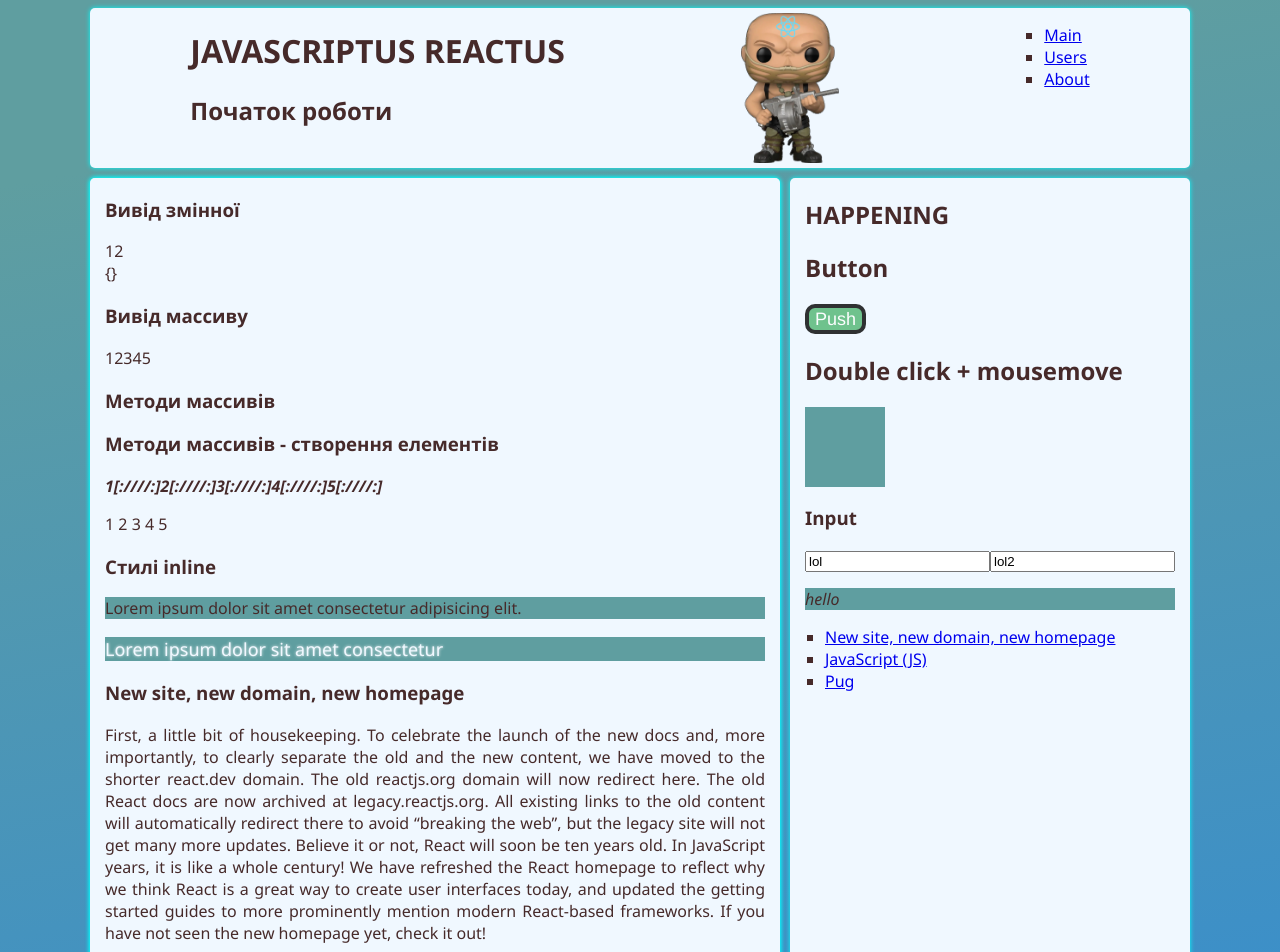
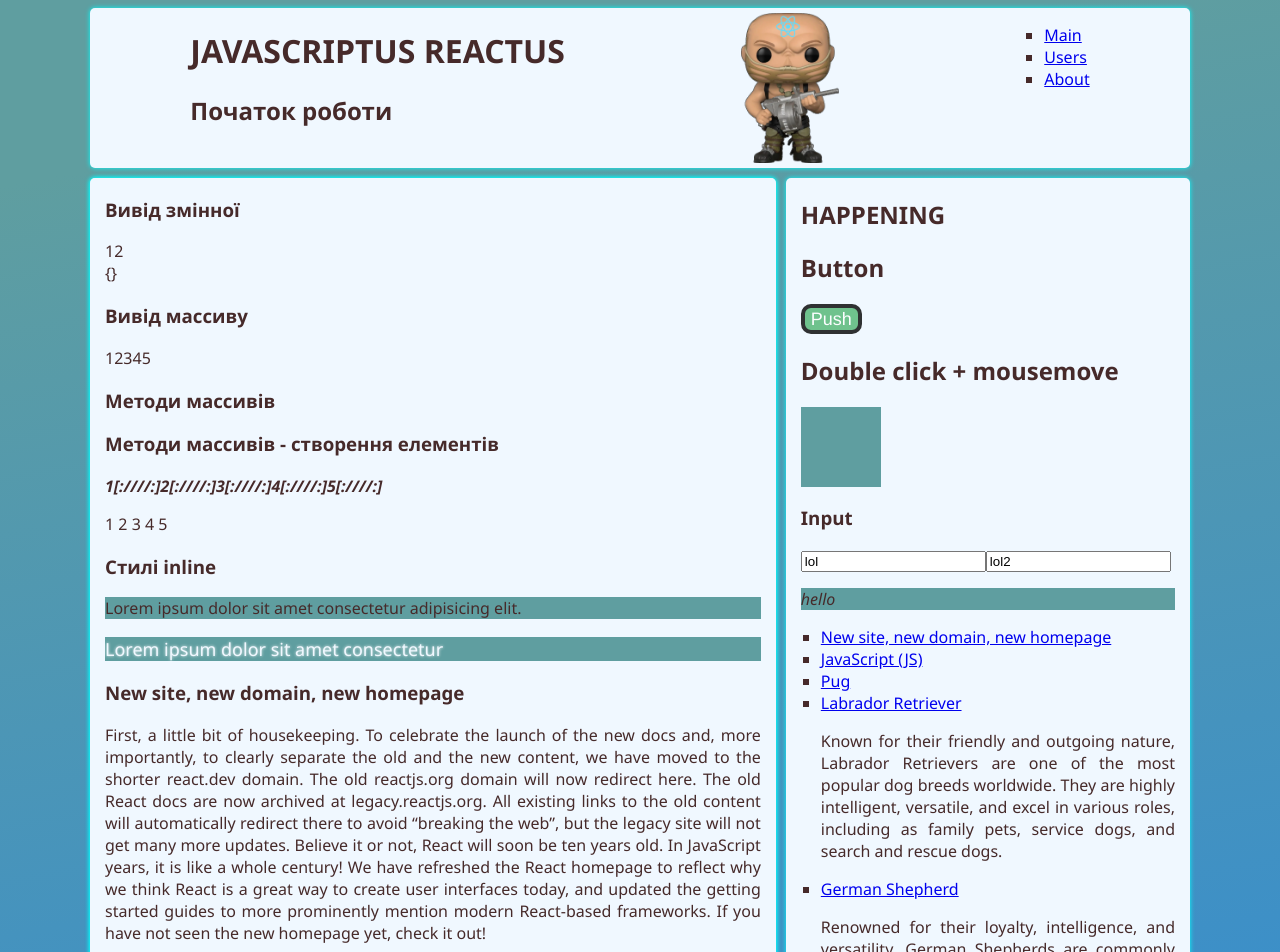
Before and after one commit to tztaras/app, a React (Create React App) app: page / in a window 1280 px wide. Shown: the top 952 px of the page. Built offline with nearby package versions, Linux system fonts and the light colour scheme.

Commit message:
dawgs 0.2

```diff
--- a/src/Sidebar/Sidebar.js
+++ b/src/Sidebar/Sidebar.js
@@ -1,9 +1,11 @@
 import './Sidebar.css';
 import links from '../data/articles.json';
+import dogs from '../data/dogs.json';
 import React from 'react';
 import { useState } from 'react';
 
 function Sidebar() {
+    console.log(dogs);
 
     // console.log(Number.MAX_SAFE_INTEGER);
 
@@ -67,6 +69,11 @@ function Sidebar() {
                         <li key={item.id}>
                             <a href={item.hlink}>{item.title}</a>
                         </li>)}
+                    {dogs.map(item =>
+                        <li key={item.id}>
+                            <a href={item.picture}>{item.title}</a>
+                            <p>{item.description}</p>
+                        </li>)}
                 </ul>
             </nav>
 
--- a/src/data/dogs.json
+++ b/src/data/dogs.json
@@ -1,34 +1,16 @@
 [
     {
+        "id":"1",
         "title":"Labrador Retriever",
         "description":"Known for their friendly and outgoing nature, Labrador Retrievers are one of the most popular dog breeds worldwide. They are highly intelligent, versatile, and excel in various roles, including as family pets, service dogs, and search and rescue dogs.",
         "picture":"https://www.dogster.com/wp-content/uploads/2024/01/Labrador-Retriever-dog-standing-on-the-lawn_Radomir-Rezny_Shutterstock.jpg"
+    },
+    {
+        "id":"2",
+        "title":"German Shepherd",
+        "description":"Renowned for their loyalty, intelligence, and versatility, German Shepherds are commonly used as police, military, and service dogs. They are highly trainable and protective, making them excellent companions and guardians.",
+        "picture":"https://images.ctfassets.net/440y9b545yd9/53KkmFPEBEsbxCzTDjrDmm/5bccce4f47e5f1c68ae1dabdd8db1293/German-Shepherd850.jpg"
     }
-//     German Shepherd:
-// Renowned for their loyalty, intelligence, and versatility, German Shepherds are commonly used as police, military, and service dogs. They are highly trainable and protective, making them excellent companions and guardians.
 
-// Golden Retriever:
-// Golden Retrievers are beloved for their gentle temperament, intelligence, and affectionate nature. They are well-suited as family pets and are often used as therapy and assistance dogs due to their calm demeanor and eagerness to please.
-
-// Bulldog:
-// Bulldogs are characterized by their muscular build, distinctive wrinkled face, and determined expression. Despite their tough appearance, they are known for their gentle disposition and are affectionate companions, particularly with children.
-
-// Poodle:
-// Poodles are renowned for their intelligence, elegance, and hypoallergenic coat. They come in three sizes—standard, miniature, and toy—and are highly trainable, making them excel in various dog sports and as family pets.
-
-// Beagle:
-// Beagles are known for their keen sense of smell, friendly demeanor, and playful nature. They are often employed as scent detection dogs and make excellent family pets due to their sociable and affectionate personality.
-
-// Siberian Husky:
-// Siberian Huskies are recognized for their striking appearance, including their thick double coat and distinctive markings. They are energetic, independent-minded dogs known for their endurance and were originally bred as sled dogs.
-
-// Boxer:
-// Boxers are medium to large-sized dogs with a powerful build and distinctive square muzzle. They are playful, energetic, and loyal companions, known for their protective instincts and affectionate nature towards their families.
-
-// Dachshund:
-// Dachshunds, also known as "wiener dogs" or "sausage dogs," are characterized by their long body and short legs. They are spirited, courageous dogs with a strong hunting instinct, originally bred for hunting small game such as badgers.
-
-// Shih Tzu:
-// Shih Tzus are small dogs with a luxurious coat that requires regular grooming. They are affectionate, outgoing, and playful companions, often forming strong bonds with their families and enjoying a life of pampering and attention.
 
 ]
```
